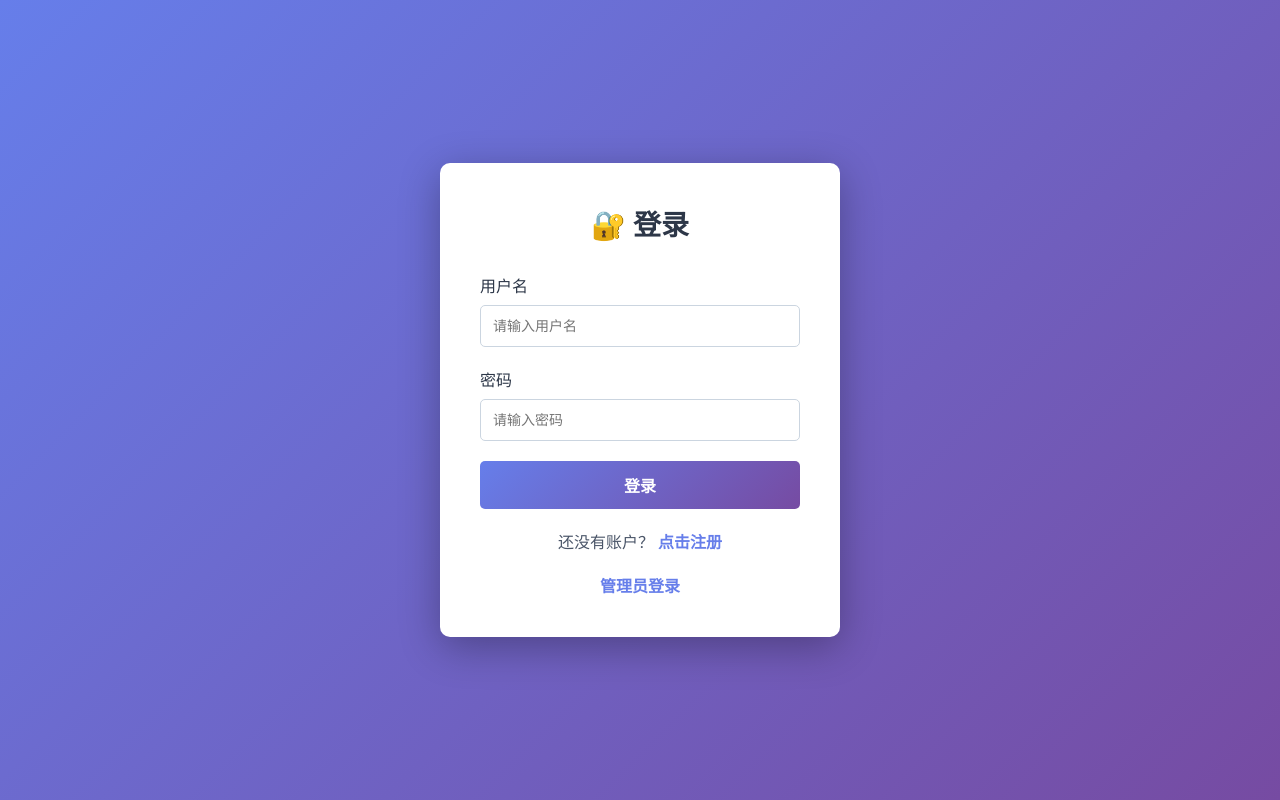
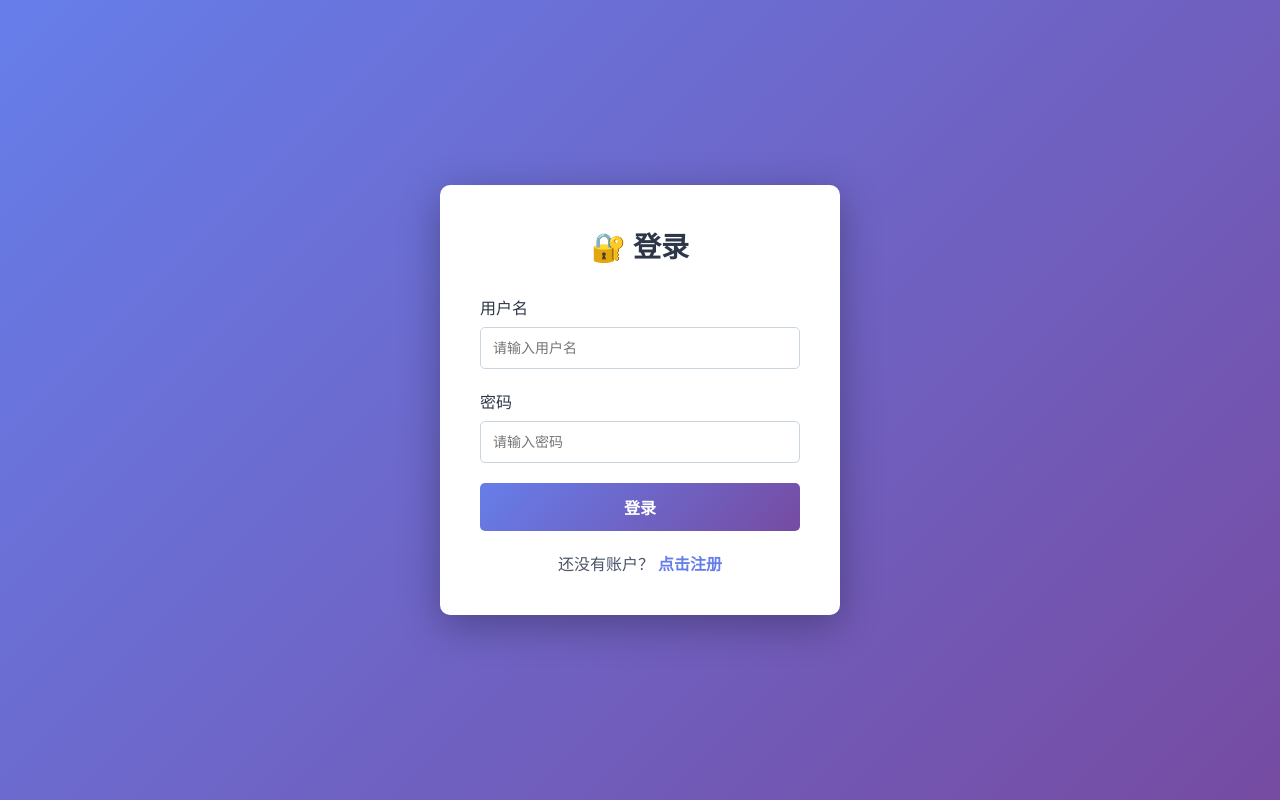
Before and after one commit to suncongch/web3x, a Flask app: page /login in a window 1280 px wide. Run offline with Flask 3, Linux system fonts and the light colour scheme.

Commit message:
deleted admin login link from login.html

```diff
--- a/templates/login.html
+++ b/templates/login.html
@@ -140,9 +140,6 @@
         <div class="register-link">
             还没有账户？ <a href="{{ url_for('register') }}">点击注册</a>
         </div>
-        <div class="register-link">
-            <a href="{{ url_for('admin_login') }}">管理员登录</a>
-        </div>
     </div>
 </body>
 </html>
```
Also changed, not shown: CHANGES.md (line endings or trailing spaces), FILE_CHECKLIST.txt (line endings or trailing spaces), GET_STARTED.md (line endings or trailing spaces), PROJECT_SUMMARY.md (line endings or trailing spaces), QUICKSTART.md (line endings or trailing spaces), README.md, STATUS.md (line endings or trailing spaces), app.py (line endings or trailing spaces), templates/admin_tickets.html (line endings or trailing spaces), templates/base.html (line endings or trailing spaces), templates/home.html (line endings or trailing spaces), templates/purchase.html (line endings or trailing spaces), templates/support.html (line endings or trailing spaces), three_xui.py (line endings or trailing spaces).
